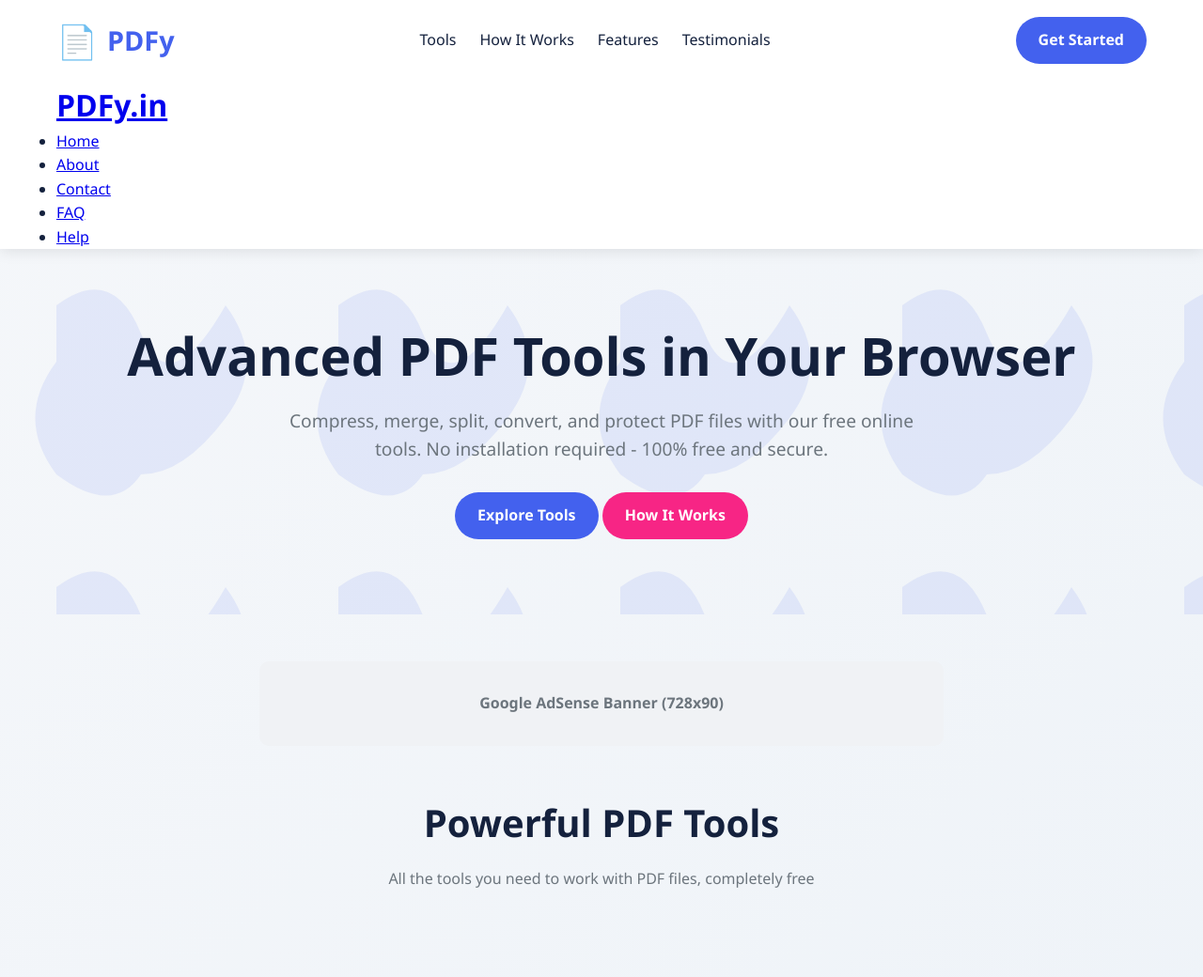
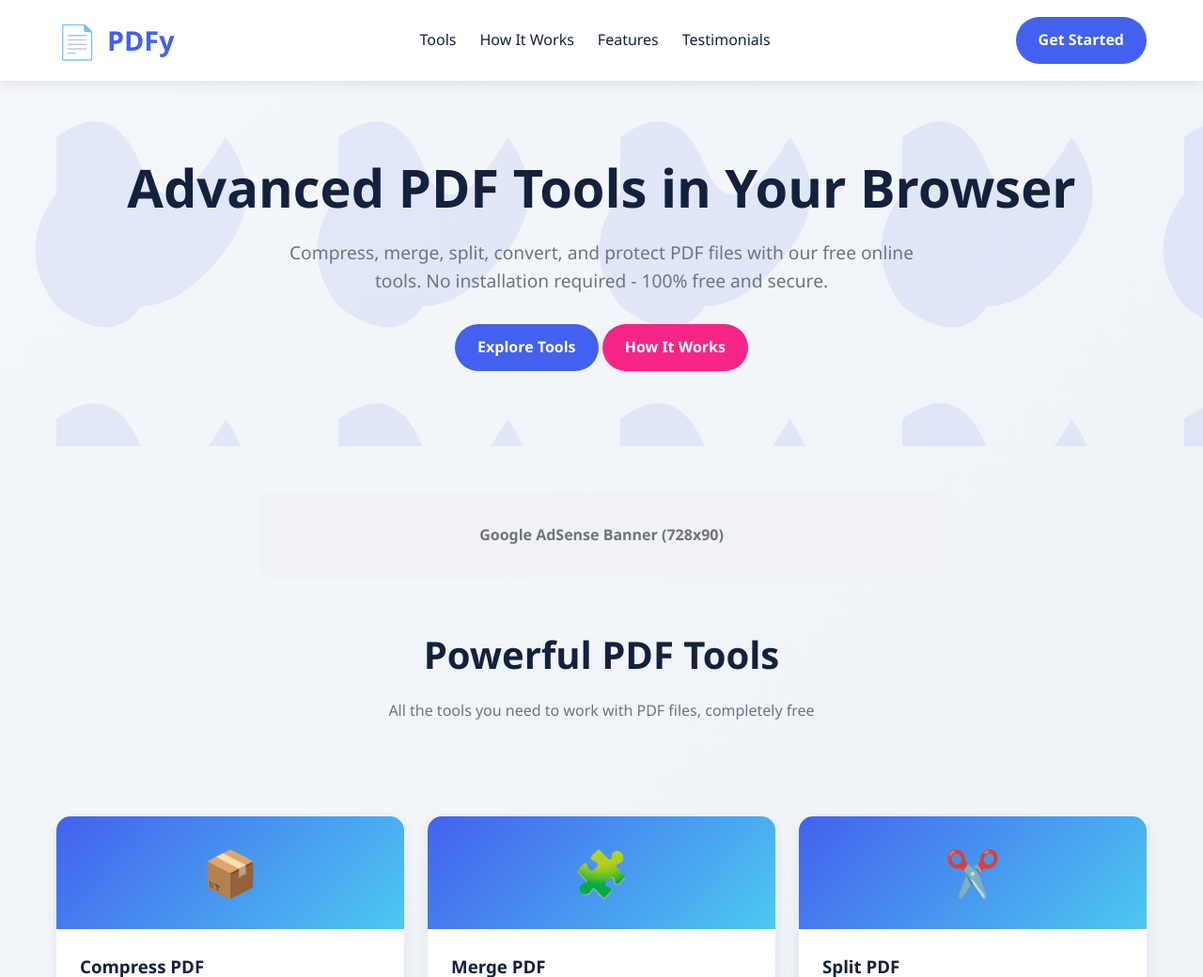
Before and after one commit to ashishgoyal2501/pdf-new, a Flask app: page / in a window 1280 px wide. Shown: the top 1040 px of the page at 94% size. Run offline with Flask 3, Linux system fonts and the light colour scheme; some libraries are stand-ins or nearby versions.

Commit message:
Update index.html

```diff
--- a/templates/index.html
+++ b/templates/index.html
@@ -45,18 +45,7 @@
                 </div>
             </div>
         </div>
-        <div class="container">
-      <h1><a href="{{ url_for('index') }}">PDFy.in</a></h1>
-      <nav>
-        <ul>
-          <li><a href="{{ url_for('index') }}">Home</a></li>
-          <li><a href="{{ url_for('about') }}">About</a></li>
-          <li><a href="{{ url_for('contact') }}">Contact</a></li>
-          <li><a href="{{ url_for('faq') }}">FAQ</a></li>
-          <li><a href="{{ url_for('help_page') }}">Help</a></li>
-        </ul>
-      </nav>
-    </div>
+
     </header>
 
     <!-- Hero Section -->
```
